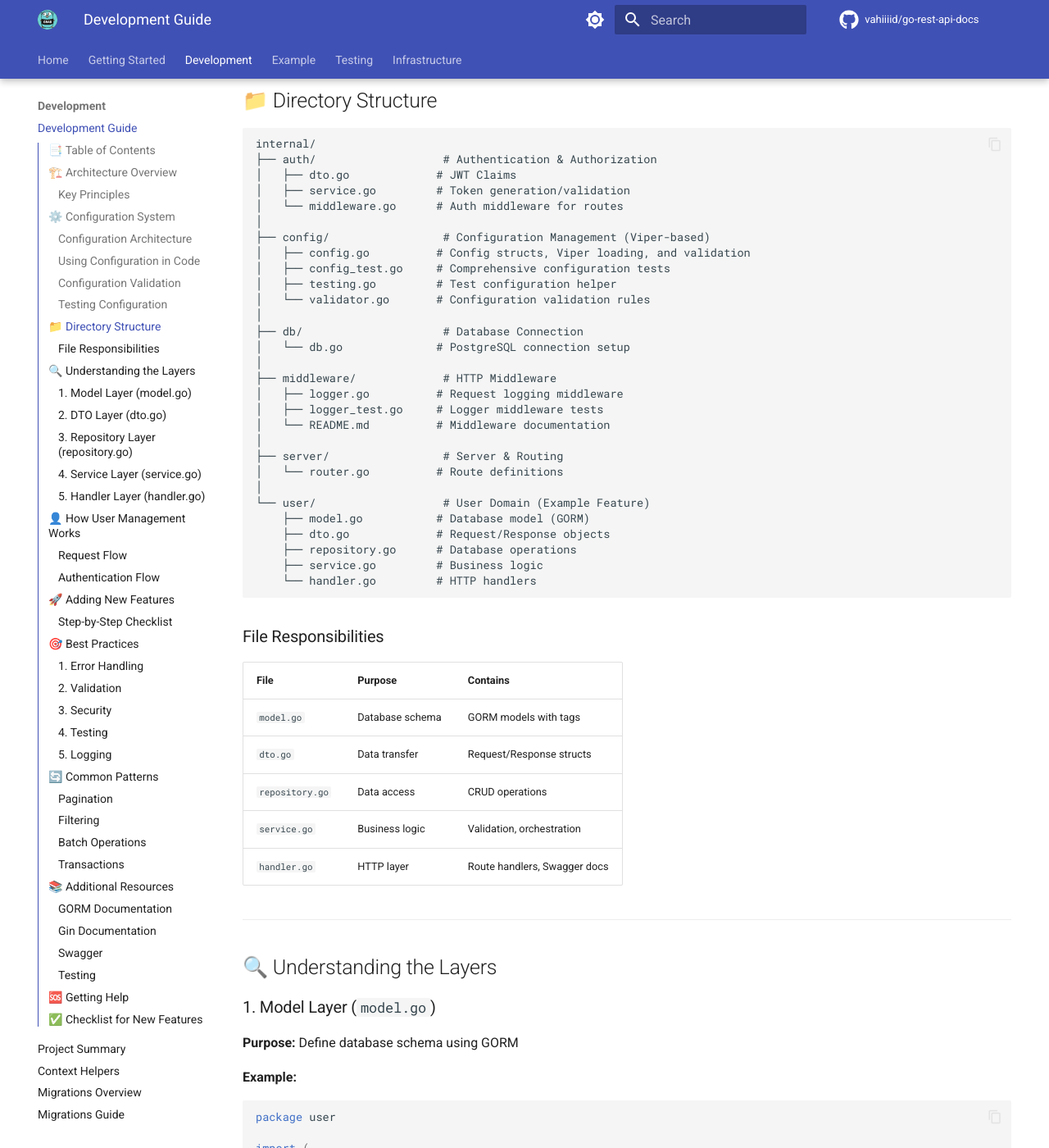
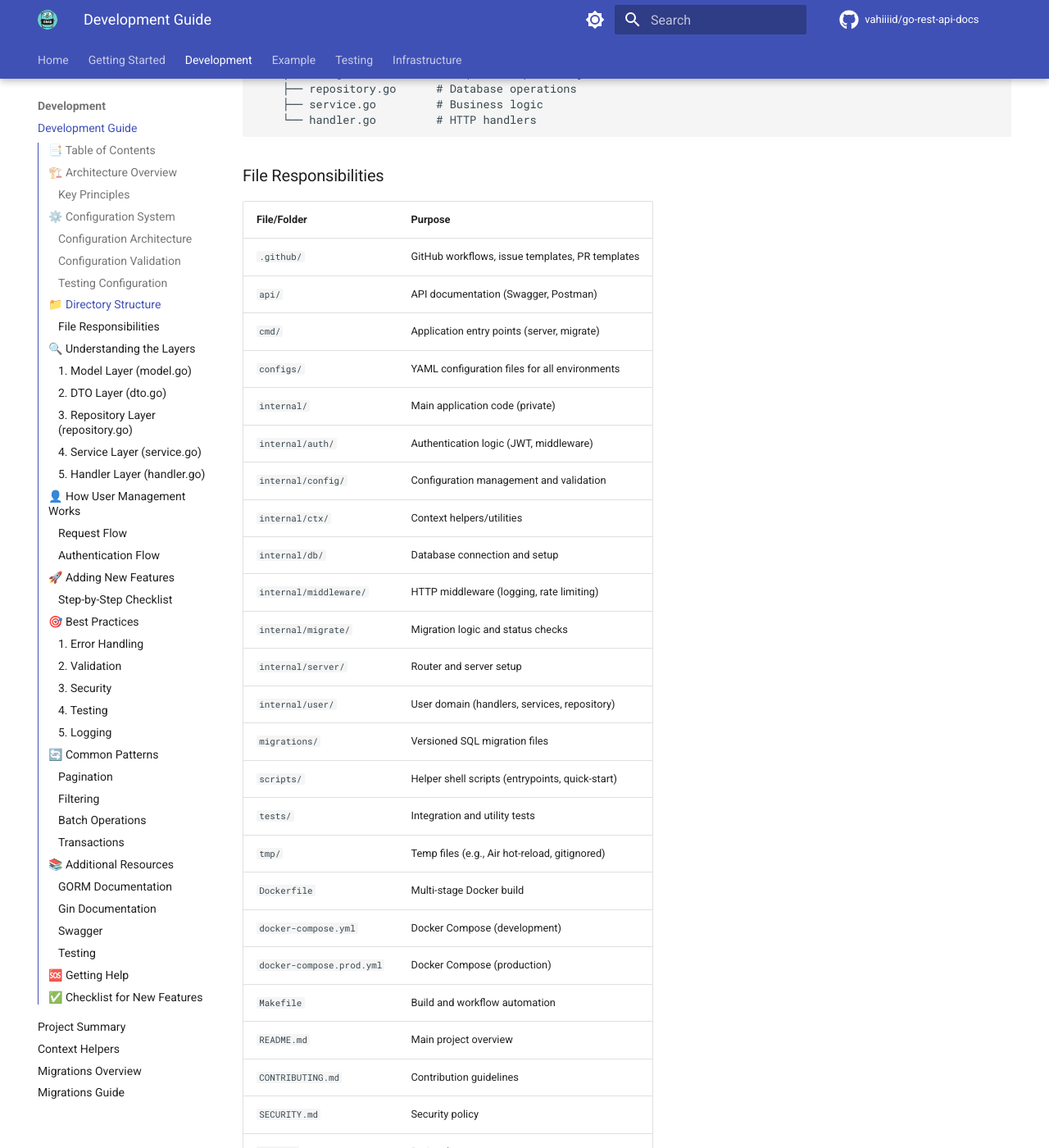
Before and after one commit to vahiiiid/go-rest-api-docs, an MkDocs documentation site: the page built from docs/DEVELOPMENT_GUIDE.md, in a window 1280 px wide and 1400 px high, scrolled down 3328 px. Shown: the whole window at 82% size. Built offline with MkDocs 1.6.1 and Material for MkDocs 9.7.7, drawn with Linux system fonts in a browser that asks for light colours; comment, search, counter and statistics services are not loaded; the version menu is left out; some of the changed text lies outside the part shown.

Commit message:
docs: sync project structure flowchart and file breakdown, remove duplicate section from PROJECT_SUMMARY (#12)

````diff
--- a/docs/DEVELOPMENT_GUIDE.md
+++ b/docs/DEVELOPMENT_GUIDE.md
@@ -59,39 +59,9 @@
 
 ```text
 Environment Variables (.env)          <-- Highest Priority
-        ↓ (overrides)
-Environment Config (config.{env}.yaml)
-        ↓ (overrides)
-Base Config (config.yaml)
-        ↓ (overrides)
-Default Values (hardcoded)            <-- Lowest Priority
-```
+        ## 📁 Directory Structure
 
-### Using Configuration in Code
-
-**Step 1: Load configuration in main.go**
-
-```go
-package main
-
-import (
-    "github.com/vahiiiid/go-rest-api-boilerplate/internal/config"
-)
-
-func main() {
-    // Load configuration using Viper
-    cfg, err := config.LoadConfig("") // Auto-detects environment
-    if err != nil {
-        log.Fatalf("Failed to load config: %v", err)
-    }
-
-    // Pass typed config to services
-    authService := auth.NewService(&cfg.JWT)
-    database, err := db.NewPostgresDBFromDatabaseConfig(cfg.Database)
-    // ...
-}
-```
-
+        ```
 **Step 2: Inject configuration into services**
 
 ```go
@@ -187,15 +157,37 @@
     └── handler.go         # HTTP handlers
 ```
 
+
 ### File Responsibilities
 
-| File | Purpose | Contains |
-|------|---------|----------|
-| `model.go` | Database schema | GORM models with tags |
-| `dto.go` | Data transfer | Request/Response structs |
-| `repository.go` | Data access | CRUD operations |
-| `service.go` | Business logic | Validation, orchestration |
-| `handler.go` | HTTP layer | Route handlers, Swagger docs |
+| File/Folder | Purpose |
+|-------------|---------|
+| `.github/` | GitHub workflows, issue templates, PR templates |
+| `api/` | API documentation (Swagger, Postman) |
+| `cmd/` | Application entry points (server, migrate) |
+| `configs/` | YAML configuration files for all environments |
+| `internal/` | Main application code (private) |
+| `internal/auth/` | Authentication logic (JWT, middleware) |
+| `internal/config/` | Configuration management and validation |
+| `internal/ctx/` | Context helpers/utilities |
+| `internal/db/` | Database connection and setup |
+| `internal/middleware/` | HTTP middleware (logging, rate limiting) |
+| `internal/migrate/` | Migration logic and status checks |
+| `internal/server/` | Router and server setup |
+| `internal/user/` | User domain (handlers, services, repository) |
+| `migrations/` | Versioned SQL migration files |
+| `scripts/` | Helper shell scripts (entrypoints, quick-start) |
+| `tests/` | Integration and utility tests |
+| `tmp/` | Temp files (e.g., Air hot-reload, gitignored) |
+| `Dockerfile` | Multi-stage Docker build |
+| `docker-compose.yml` | Docker Compose (development) |
+| `docker-compose.prod.yml` | Docker Compose (production) |
+| `Makefile` | Build and workflow automation |
+| `README.md` | Main project overview |
+| `CONTRIBUTING.md` | Contribution guidelines |
+| `SECURITY.md` | Security policy |
+| `LICENSE` | Project license |
+| ... | Other root files (changelog, codecov, etc.) |
 
 ---
 
````
Also changed, not shown: docs/PROJECT_SUMMARY.md (+0 -4 lines).
